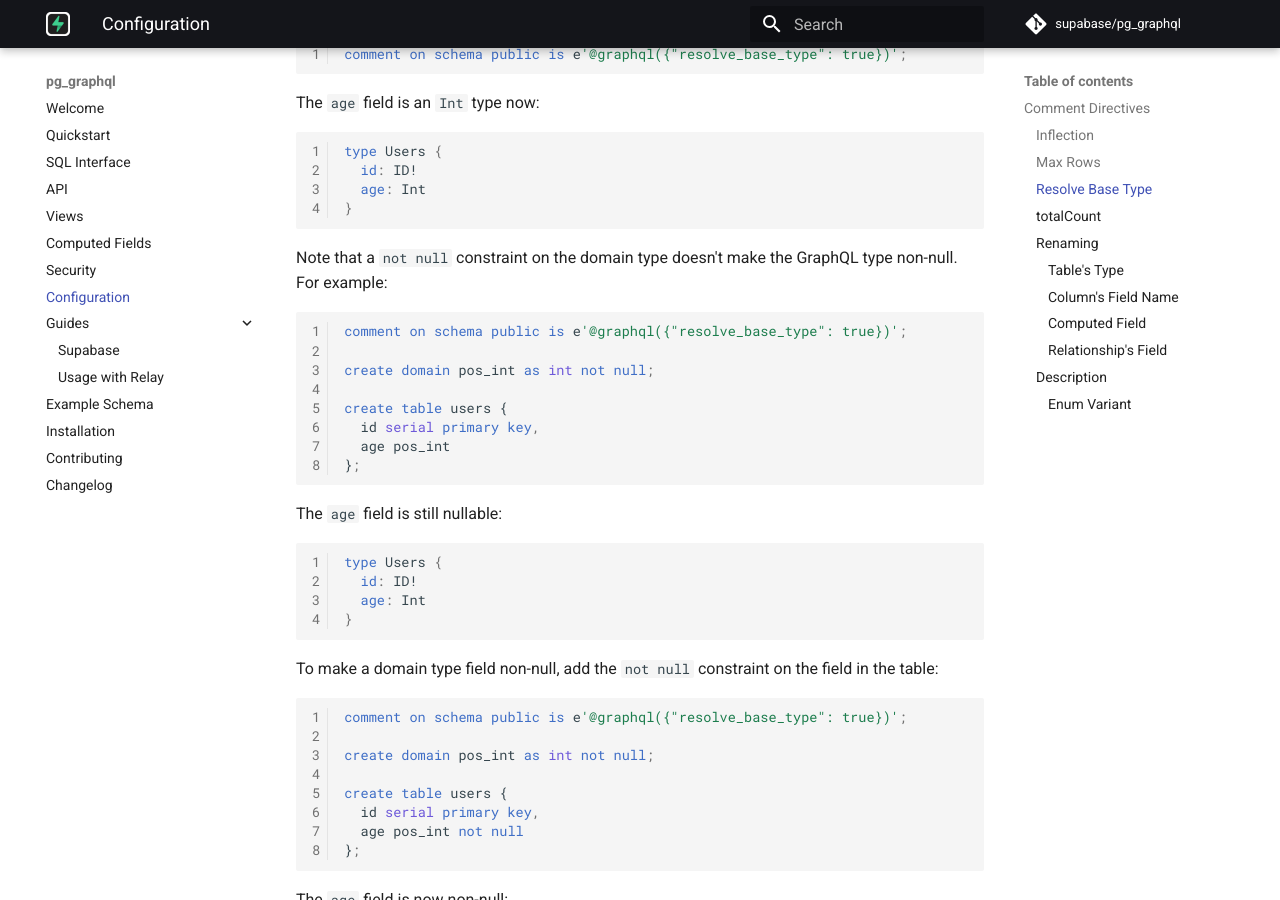
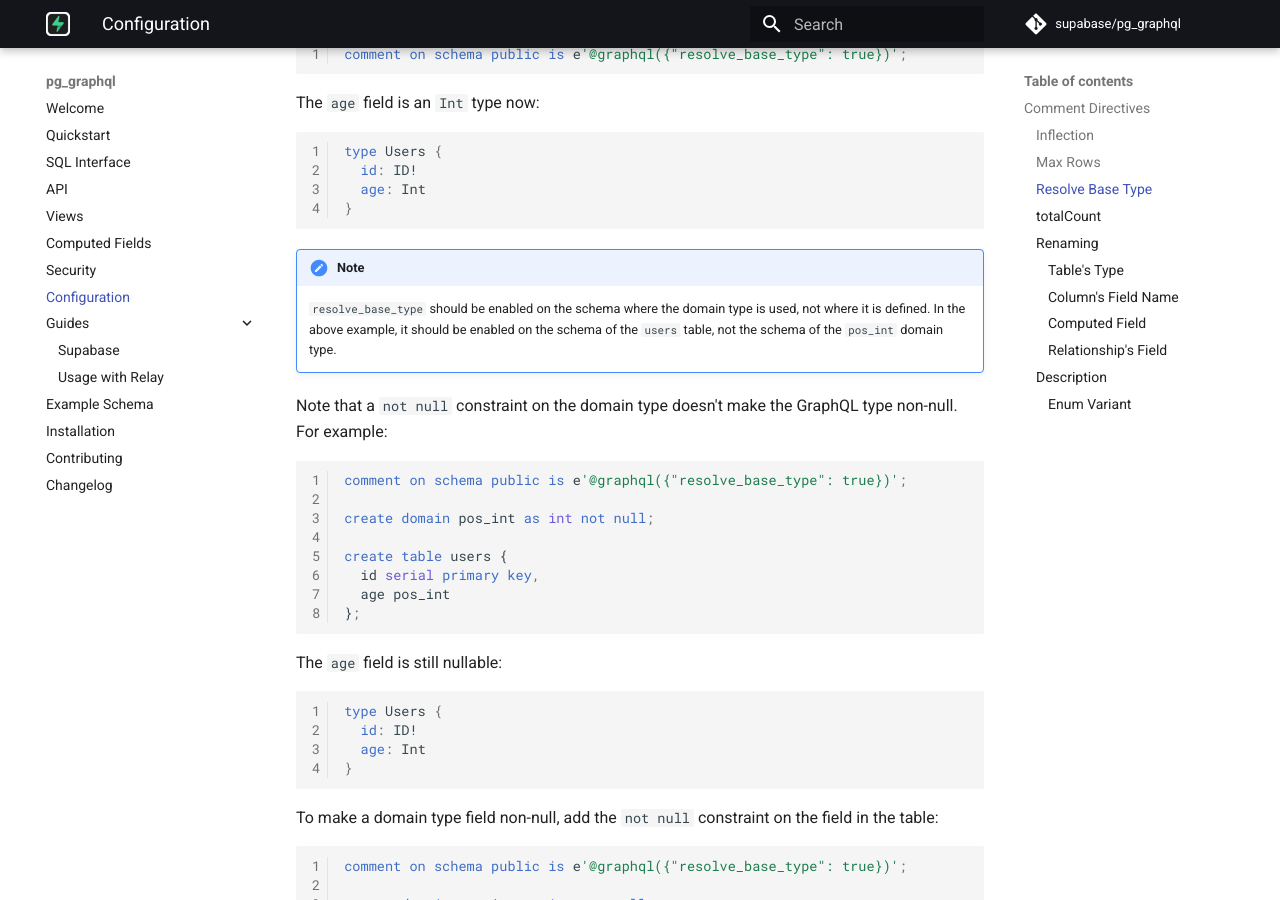
Before and after one commit to supabase/pg_graphql, an MkDocs documentation site: the page built from docs/configuration.md, in a window 1280 px wide and 900 px high, scrolled down 2107 px. Built offline with MkDocs 1.6.1 and Material for MkDocs 9.7.7, drawn with Linux system fonts in a browser that asks for light colours; comment, search, counter and statistics services are not loaded.

Commit message:
add a note to the docs

````diff
--- a/docs/configuration.md
+++ b/docs/configuration.md
@@ -104,6 +104,10 @@ type Users {
   age: Int
 }
 ```
+
+!!! note
+
+    `resolve_base_type` should be enabled on the schema where the domain type is used, not where it is defined. In the above example, it should be enabled on the schema of the `users` table, not the schema of the `pos_int` domain type.
 
 Note that a `not null` constraint on the domain type doesn't make the GraphQL type non-null. For example:
 
````
